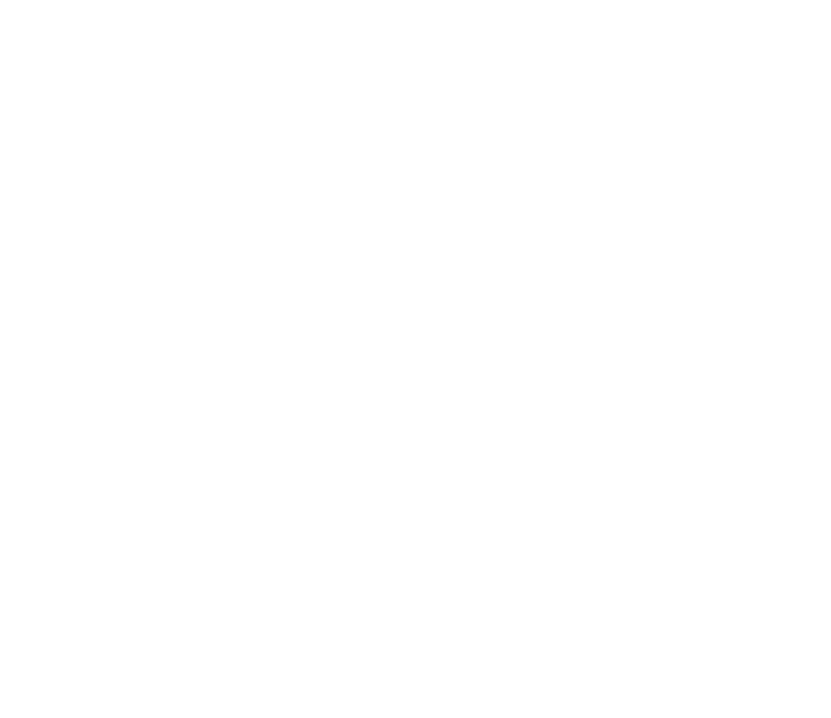
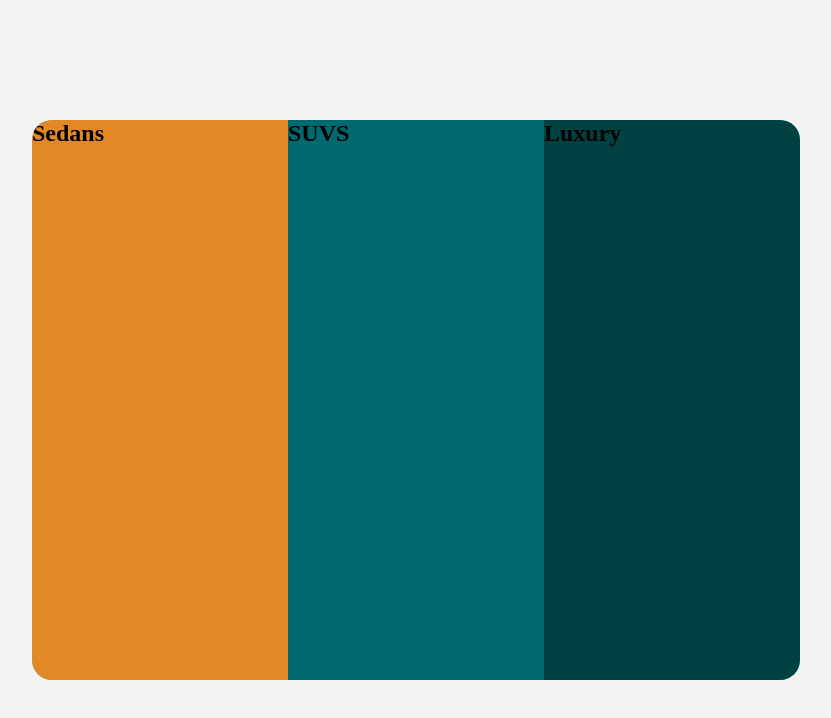
Before and after one commit to hanskodehode/VSCode, a plain HTML site: page html-css-assignment-2/index.html in a window 1280 px wide. Shown: the whole page, without its empty margins (224-1055 px from the left). Drawn offline with Linux system fonts and the light colour scheme.

Commit message:
Added main structure to html and css

```diff
--- a/html-css-assignment-2/index.html
+++ b/html-css-assignment-2/index.html
@@ -4,8 +4,19 @@
     <meta charset="UTF-8">
     <meta name="viewport" content="width=device-width, initial-scale=1.0">
     <title>Document</title>
+    <link rel="stylesheet" href="styles.css">
 </head>
 <body>
-
+    <div class="main-box">
+        <div class="sedans">
+            <h2>Sedans</h2>
+        </div>
+        <div class="suvs">
+            <h2>SUVS</h2>
+        </div>
+        <div class="luxury">
+            <h2>Luxury</h2>
+        </div>
+    </div>
 </body>
 </html>
--- a/html-css-assignment-2/styles.css
+++ b/html-css-assignment-2/styles.css
@@ -0,0 +1,40 @@
+* {
+    padding: 0;
+    margin: 0;
+    box-sizing: border-box;
+}
+
+body {
+    background-color: hsl(0, 0%, 95%);
+    min-height: 100vh;
+    display: flex;
+    justify-content: center;
+    align-items: center;
+}
+
+.main-box {
+
+    width: 60vw;
+    height: 70vh;
+    background-color: aqua;
+    display: flex;
+    grid-row: 3;
+    border-radius: 20px;
+    overflow: hidden;
+}
+
+.sedans {
+    background-color: hsl(31, 77%, 52%);
+    flex: 1;
+}
+
+
+.suvs {
+    background-color: hsl(184, 100%, 22%);
+    flex: 1;
+}
+
+.luxury {
+    background-color: hsl(179, 100%, 13%);
+    flex: 1;
+}
```
